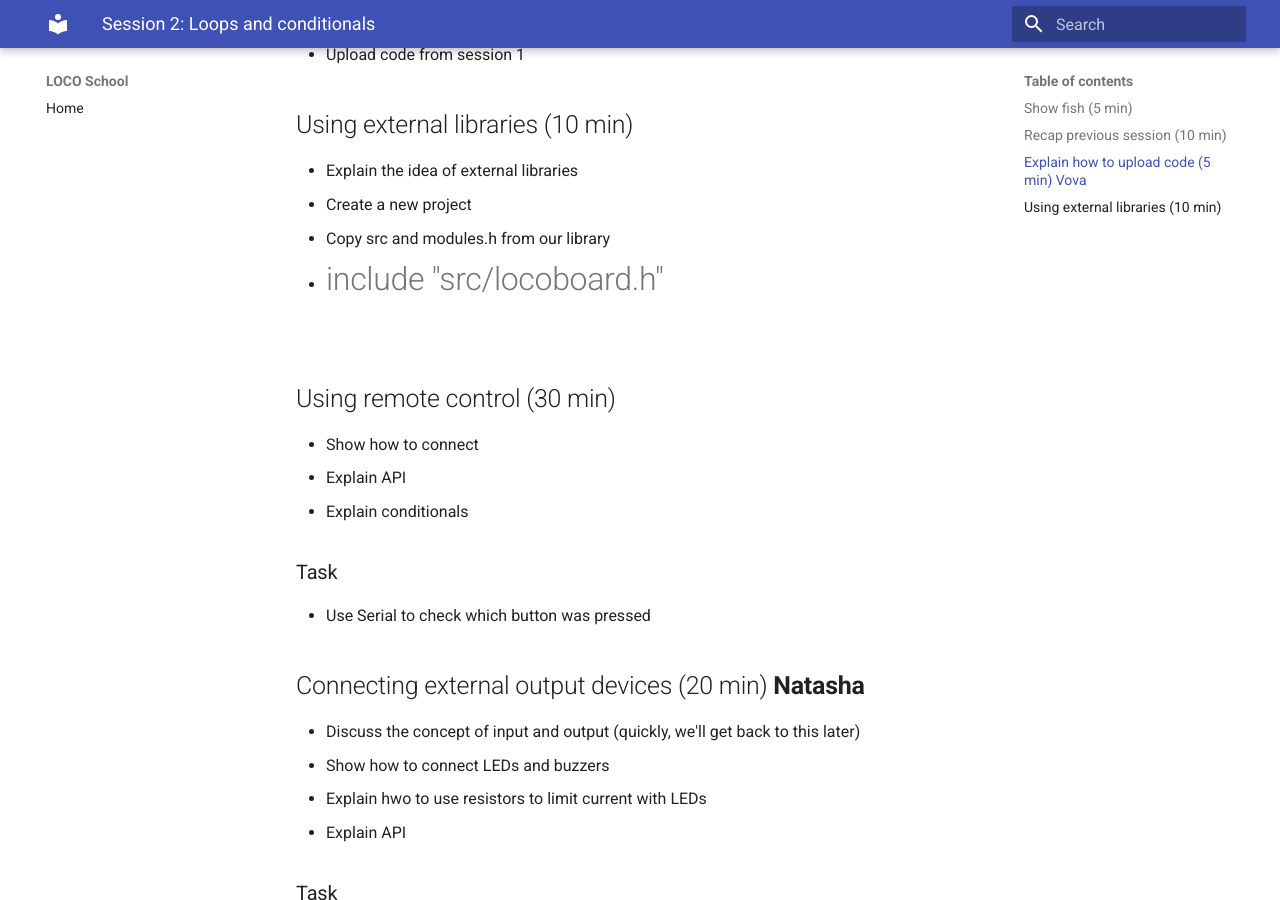
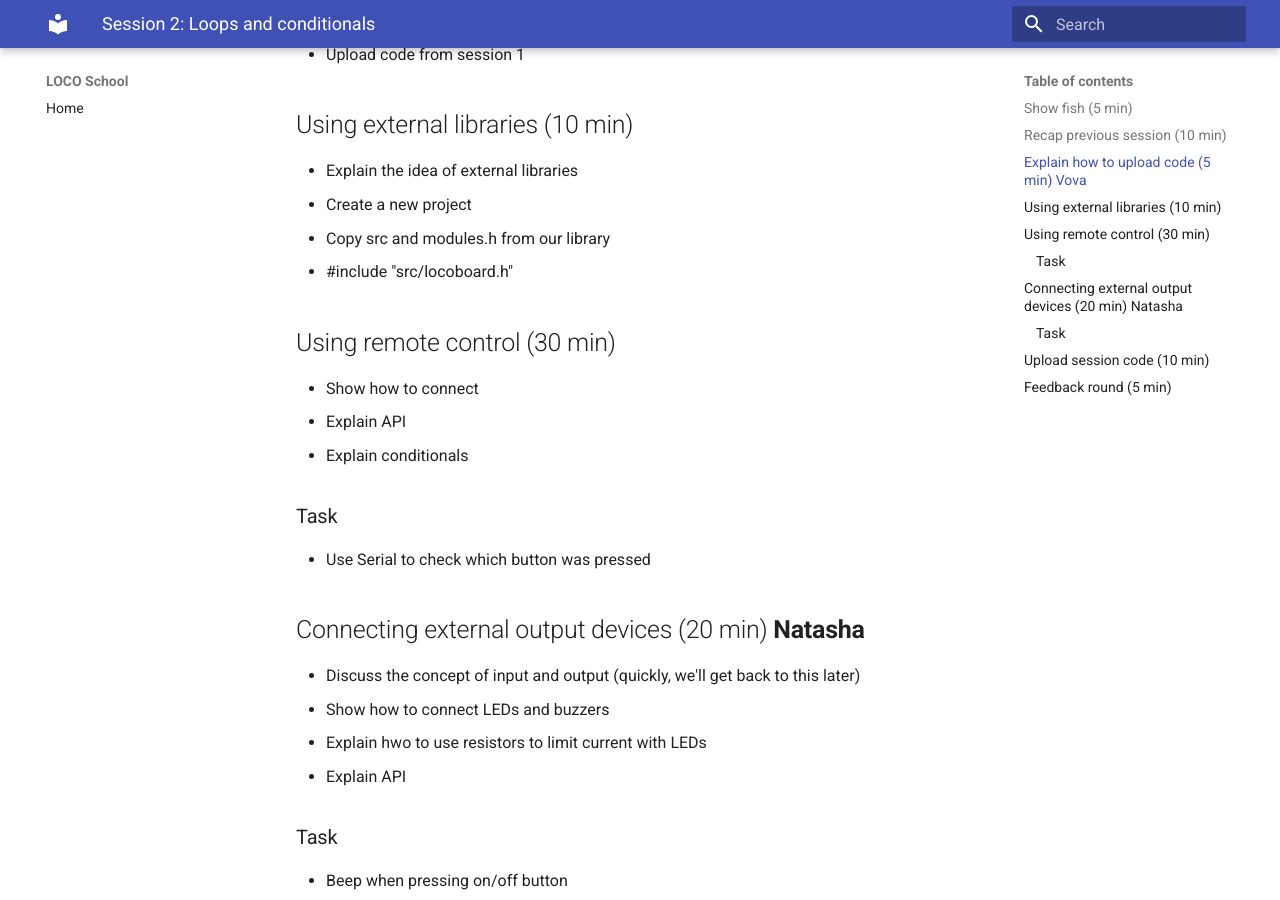
Before and after one commit to locoschool/locoschool, an MkDocs documentation site: the page built from docs/sessions/s2.md, in a window 1280 px wide and 900 px high, scrolled down 414 px. Built offline with MkDocs 1.6.1 and Material for MkDocs 9.7.7, drawn with Linux system fonts in a browser that asks for light colours.

Commit message:
escape char

```diff
--- a/docs/sessions/s2.md
+++ b/docs/sessions/s2.md
@@ -16,7 +16,7 @@
 - Explain the idea of external libraries
 - Create a new project
 - Copy src and modules.h from our library
-- #include "src/locoboard.h"
+- \#include "src/locoboard.h"
 
 ## Using remote control (30 min)
 
```
